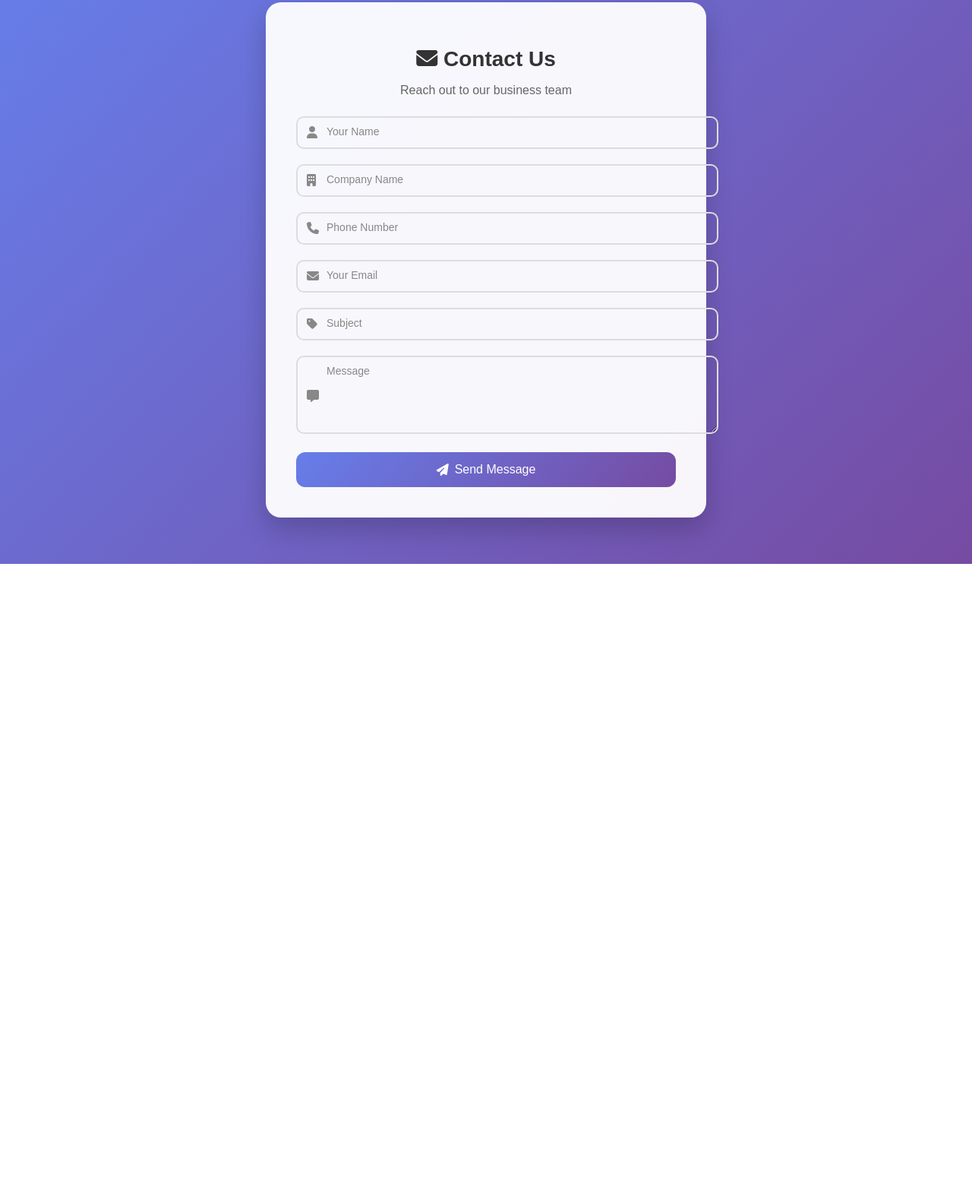
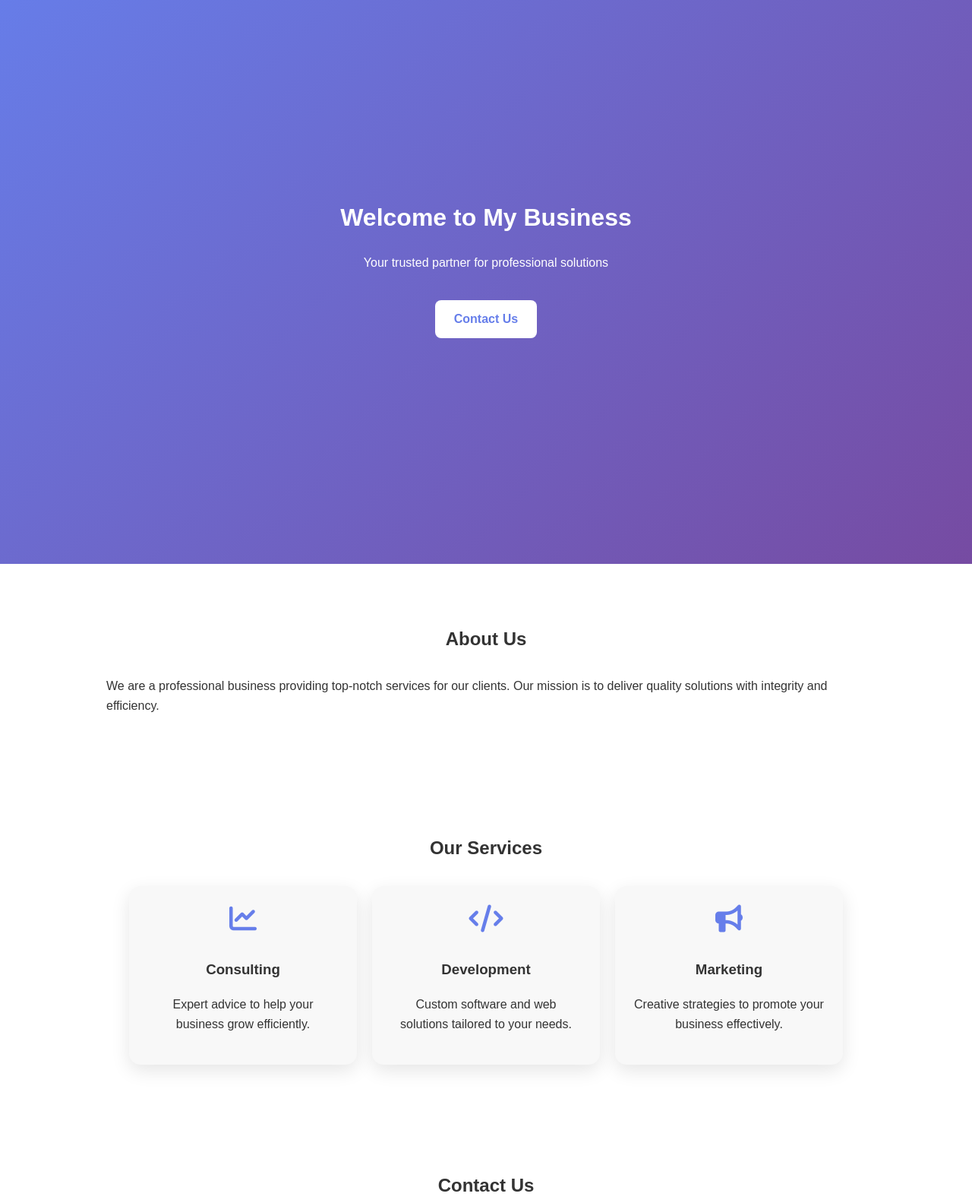
Before and after one commit to mfiazfs6818-spec/My-website, a plain HTML site: page index.html in a window 1280 px wide. Shown: the part 58-1641 px from the top of the page at 76% size. Before the commit the page ends 800 px from the top, so only its background shows below. Drawn offline with Linux system fonts and the light colour scheme.

Commit message:
Add full bussiness website template

```diff
--- a/css/style.css
+++ b/css/style.css
@@ -1,39 +1,85 @@
+/* General */
 body {
   font-family: 'Poppins', sans-serif;
-  background: linear-gradient(135deg, #667eea 0%, #764ba2 100%);
+  margin: 0;
+  padding: 0;
+  color: #333;
+  line-height: 1.6;
+}
+
+/* Hero Section */
+.hero {
+  background: linear-gradient(135deg, #667eea, #764ba2);
+  color: white;
+  height: 100vh;
   display: flex;
   justify-content: center;
   align-items: center;
-  height: 100vh;
-  margin: 0;
+  text-align: center;
 }
 
-.container {
-  background: rgba(255, 255, 255, 0.95);
-  padding: 40px;
-  border-radius: 20px;
-  box-shadow: 0 15px 35px rgba(0,0,0,0.2);
-  width: 100%;
-  max-width: 500px;
-  animation: fadeIn 1.2s ease-in-out;
+.hero .btn {
+  background: white;
+  color: #667eea;
+  padding: 12px 25px;
+  border-radius: 8px;
+  text-decoration: none;
+  font-weight: bold;
+  margin-top: 20px;
+  display: inline-block;
+  transition: 0.3s;
 }
 
-h1 {
-  text-align: center;
-  margin-bottom: 10px;
-  color: #333;
-  font-size: 28px;
+.hero .btn:hover {
+  background: #e0e0ff;
 }
 
-.subtitle {
-  text-align: center;
-  color: #666;
-  margin-bottom: 25px;
+/* Sections */
+section {
+  padding: 60px 20px;
+  max-width: 1000px;
+  margin: auto;
 }
 
-form {
+h2 {
+  text-align: center;
+  margin-bottom: 30px;
+  color: #333;
+}
+
+/* Services */
+.service-cards {
   display: flex;
-  flex-direction: column;
+  flex-wrap: wrap;
+  justify-content: center;
+  gap: 20px;
+}
+
+.card {
+  background: #f8f8f8;
+  padding: 25px;
+  border-radius: 15px;
+  width: 250px;
+  text-align: center;
+  box-shadow: 0 8px 25px rgba(0,0,0,0.1);
+  transition: 0.3s;
+}
+
+.card i {
+  font-size: 36px;
+  color: #667eea;
+  margin-bottom: 15px;
+}
+
+.card:hover {
+  transform: translateY(-5px);
+  box-shadow: 0 12px 35px rgba(0,0,0,0.2);
+}
+
+/* Contact Form */
+.contact form {
+  max-width: 500px;
+  margin: auto;
 }
 
 .input-group {
@@ -44,37 +90,28 @@ form {
 .input-group i {
   position: absolute;
   top: 50%;
-  left: 14px;
+  left: 12px;
   transform: translateY(-50%);
-  color: #888;
-  font-size: 16px;
-  pointer-events: none;
+  color: #667eea;
 }
 
 .input-group input,
 .input-group textarea {
   width: 100%;
-  padding: 12px 12px 12px 40px; /* space for icon */
+  padding: 12px 12px 12px 40px;
   border: 2px solid #ddd;
   border-radius: 10px;
   outline: none;
-  transition: 0.3s;
-  background: transparent;
 }
 
 .input-group label {
   position: absolute;
   top: 12px;
-  left: 40px; /* shifted for icon */
+  left: 40px;
   color: #888;
   font-size: 14px;
   pointer-events: none;
   transition: 0.3s;
-}
-
-.input-group input:focus,
-.input-group textarea:focus {
-  border-color: #667eea;
 }
 
 .input-group input:focus + label,
@@ -98,36 +135,40 @@ button {
   border-radius: 12px;
   font-size: 16px;
   cursor: pointer;
-  transition: 0.4s;
-  position: relative;
-  overflow: hidden;
+  width: 100%;
   display: flex;
   justify-content: center;
   align-items: center;
   gap: 8px;
 }
 
-button span {
-  position: relative;
-  z-index: 2;
+button:hover {
+  opacity: 0.9;
 }
 
-button::before {
-  content: "";
-  position: absolute;
-  top: 0;
-  left: -100%;
-  width: 100%;
-  height: 100%;
-  background: rgba(255,255,255,0.3);
-  transition: 0.4s;
+/* Footer */
+footer {
+  background: #333;
+  color: white;
+  padding: 25px 20px;
+  text-align: center;
 }
 
-button:hover::before {
-  left: 0;
+footer .social a {
+  color: white;
+  margin: 0 10px;
+  font-size: 18px;
+  transition: 0.3s;
 }
 
-@keyframes fadeIn {
-  from { opacity: 0; transform: translateY(40px); }
-  to { opacity: 1; transform: translateY(0); }
+footer .social a:hover {
+  color: #667eea;
 }
+
+/* Responsive */
+@media (max-width: 768px) {
+  .service-cards {
+    flex-direction: column;
+    align-items: center;
+  }
+}
--- a/index.html
+++ b/index.html
@@ -3,58 +3,80 @@
 <head>
   <meta charset="UTF-8">
   <meta name="viewport" content="width=device-width, initial-scale=1.0">
-  <title>Business Contact Form</title>
+  <title>My Business</title>
   <link rel="stylesheet" href="css/style.css">
   <link rel="stylesheet" href="https://cdnjs.cloudflare.com/ajax/libs/font-awesome/6.4.0/css/all.min.css">
 </head>
 <body>
-  <div class="container">
-    <h1><i class="fa-solid fa-envelope"></i> Contact Us</h1>
-    <p class="subtitle">Reach out to our business team</p>
+  <!-- Hero Section -->
+  <header class="hero">
+    <div class="hero-content">
+      <h1>Welcome to My Business</h1>
+      <p>Your trusted partner for professional solutions</p>
+      <a href="#contact" class="btn">Contact Us</a>
+    </div>
+  </header>
 
+  <!-- About Section -->
+  <section class="about" id="about">
+    <h2>About Us</h2>
+    <p>We are a professional business providing top-notch services for our clients. Our mission is to deliver quality solutions with integrity and efficiency.</p>
+  </section>
+
+  <!-- Services Section -->
+  <section class="services" id="services">
+    <h2>Our Services</h2>
+    <div class="service-cards">
+      <div class="card">
+        <i class="fa-solid fa-chart-line"></i>
+        <h3>Consulting</h3>
+        <p>Expert advice to help your business grow efficiently.</p>
+      </div>
+      <div class="card">
+        <i class="fa-solid fa-code"></i>
+        <h3>Development</h3>
+        <p>Custom software and web solutions tailored to your needs.</p>
+      </div>
+      <div class="card">
+        <i class="fa-solid fa-bullhorn"></i>
+        <h3>Marketing</h3>
+        <p>Creative strategies to promote your business effectively.</p>
+      </div>
+    </div>
+  </section>
+
+  <!-- Contact Section -->
+  <section class="contact" id="contact">
+    <h2>Contact Us</h2>
     <form action="https://formspree.io/f/xnngdgzq" method="POST">
-
       <div class="input-group">
         <i class="fa-solid fa-user"></i>
-        <input type="text" name="name" id="name" required>
-        <label for="name">Your Name</label>
+        <input type="text" name="name" required>
+        <label>Your Name</label>
       </div>
-
-      <div class="input-group">
-        <i class="fa-solid fa-building"></i>
-        <input type="text" name="company" id="company" required>
-        <label for="company">Company Name</label>
-      </div>
-
-      <div class="input-group">
-        <i class="fa-solid fa-phone"></i>
-        <input type="tel" name="phone" id="phone" required>
-        <label for="phone">Phone Number</label>
-      </div>
-
       <div class="input-group">
         <i class="fa-solid fa-envelope"></i>
-        <input type="email" name="email" id="email" required>
-        <label for="email">Your Email</label>
+        <input type="email" name="email" required>
+        <label>Your Email</label>
       </div>
-
-      <div class="input-group">
-        <i class="fa-solid fa-tag"></i>
-        <input type="text" name="subject" id="subject" required>
-        <label for="subject">Subject</label>
-      </div>
-
       <div class="input-group">
         <i class="fa-solid fa-message"></i>
-        <textarea name="message" id="message" rows="5" required></textarea>
-        <label for="message">Message</label>
+        <textarea name="message" rows="5" required></textarea>
+        <label>Your Message</label>
       </div>
+      <button type="submit"><i class="fa-solid fa-paper-plane"></i> Send Message</button>
+    </form>
+  </section>
 
-      <button type="submit">
-        <i class="fa-solid fa-paper-plane"></i> <span>Send Message</span>
-      </button>
-    </form>
-  </div>
+  <!-- Footer -->
+  <footer>
+    <p>&copy; 2025 My Business. All rights reserved.</p>
+    <div class="social">
+      <a href="#"><i class="fa-brands fa-facebook-f"></i></a>
+      <a href="#"><i class="fa-brands fa-twitter"></i></a>
+      <a href="#"><i class="fa-brands fa-linkedin-in"></i></a>
+    </div>
+  </footer>
 
   <script src="js/script.js"></script>
 </body>
```
